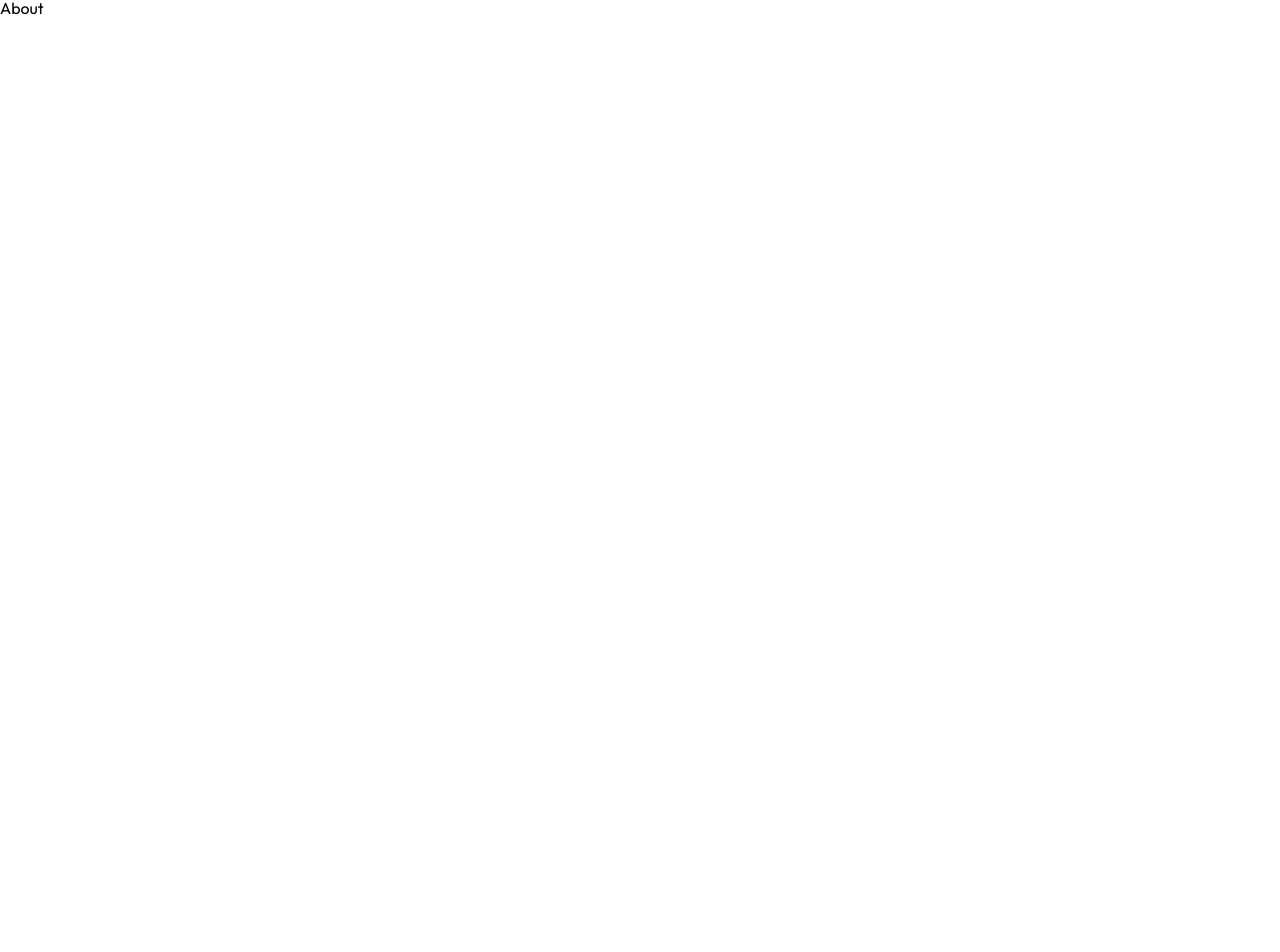
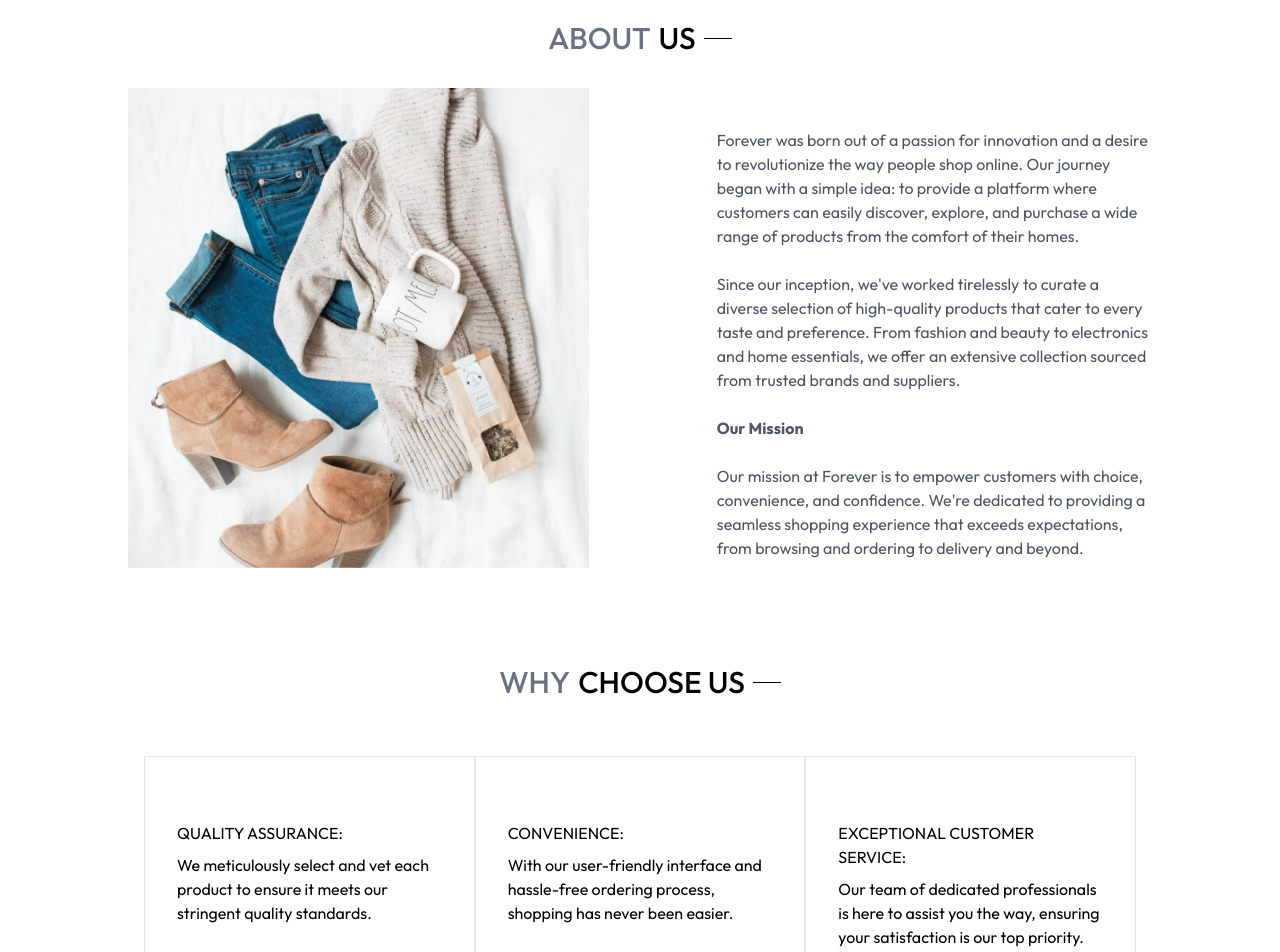
Before and after one commit to itsmikhil/Forever-Buy, a React (Vite) app in the folder frontend/: page /about in a window 1280 px wide. Shown: the part 77-1029 px from the top of the page. Before the commit the page ends 800 px from the top, so only its background shows below. Built offline with nearby package versions, Linux system fonts and the light colour scheme.

Commit message:
built about and contact page

```diff
--- a/frontend/src/App.jsx
+++ b/frontend/src/App.jsx
@@ -3,6 +3,7 @@ import Home from "./pages/Home";
 import Routing from "./routes/Routing";
 import NavBar from "./components/NavBar";
 import SideBar from "./components/SideBar";
+import Footer from "./components/Footer";
 
 const App = () => {
   return (
@@ -10,6 +11,7 @@ const App = () => {
       <NavBar />
       <SideBar />
       <Routing></Routing>
+      <Footer/>
     </div>
   );
 };
--- a/frontend/src/pages/About.jsx
+++ b/frontend/src/pages/About.jsx
@@ -1,9 +1,85 @@
-import React from 'react'
+import React from "react";
+import { assets } from "../assets/frontend_assets/assets";
+import Title from "../components/Title";
+import Subscribe from "../components/Subscribe";
+
+let data = [
+  {
+    heading: "Quality Assurance:",
+    para: "We meticulously select and vet each product to ensure it meets our stringent quality standards.",
+  },
+  {
+    heading: "Convenience:",
+    para: "With our user-friendly interface and hassle-free ordering process, shopping has never been easier.",
+  },
+  {
+    heading: "Exceptional Customer Service:",
+    para: "Our team of dedicated professionals is here to assist you the way, ensuring your satisfaction is our top priority.",
+  },
+];
 
 const About = () => {
   return (
-    <div>About</div>
-  )
-}
+    <div className="w-full relative py-6">
+      {/* Title */}
 
-export default About
+      <Title text1={"About"} text2="Us" para="" />
+
+      {/* About us text */}
+
+      <div className="w-[94%] flex-col sm:flex-row sm:w-[80%] mx-auto flex relative justify-between gap-8 sm:gap-32 py-8">
+        <img
+          src={assets.about_img}
+          alt=""
+          className="w-full sm:w-[45%] h-[25rem] sm:h-[30rem]"
+        />
+        <div className="flex flex-col gap-6 sm:py-10 text-gray-600">
+          <p>
+            Forever was born out of a passion for innovation and a desire to
+            revolutionize the way people shop online. Our journey began with a
+            simple idea: to provide a platform where customers can easily
+            discover, explore, and purchase a wide range of products from the
+            comfort of their homes.
+          </p>
+          <p>
+            Since our inception, we've worked tirelessly to curate a diverse
+            selection of high-quality products that cater to every taste and
+            preference. From fashion and beauty to electronics and home
+            essentials, we offer an extensive collection sourced from trusted
+            brands and suppliers.
+          </p>
+          <h1 className="font-bold">Our Mission</h1>
+          <p>
+            Our mission at Forever is to empower customers with choice,
+            convenience, and confidence. We're dedicated to providing a seamless
+            shopping experience that exceeds expectations, from browsing and
+            ordering to delivery and beyond.
+          </p>
+        </div>
+      </div>
+
+      {/* Why choose us */}
+      <div className="flex items-center justify-center gap-2 uppercase w-full py-8">
+        <h1 className="text-2xl sm:text-3xl font-medium text-gray-500">Why</h1>
+        <h1 className="text-2xl sm:text-3xl font-medium">Choose us</h1>
+        <hr className="w-7" />
+      </div>
+      <div className="w-[80%] mx-auto grid grid-cols-1 sm:grid-cols-3 px-4 py-6">
+        {data.map((item, index) => {
+          return (
+            <div
+              key={index}
+              className="flex flex-col gap-2 border-[1px] border-gray-200 py-16 px-8"
+            >
+              <h1 className="uppercase">{item.heading}</h1>
+              <p>{item.para}</p>
+            </div>
+          );
+        })}
+      </div>
+      <Subscribe/>
+    </div>
+  );
+};
+
+export default About;
--- a/frontend/src/pages/Collection.jsx
+++ b/frontend/src/pages/Collection.jsx
@@ -1,6 +1,5 @@
 import React from 'react'
 import AllCollection from '../components/AllCollection'
-import Footer from '../components/Footer'
 import Subscribe from '../components/Subscribe'
 
 const Collection = () => {
@@ -8,7 +7,6 @@ const Collection = () => {
     <div>
       <AllCollection/>
       <Subscribe/>
-      <Footer/>
     </div>
   )
 }
--- a/frontend/src/pages/ContactUs.jsx
+++ b/frontend/src/pages/ContactUs.jsx
@@ -1,9 +1,42 @@
-import React from 'react'
+import React from "react";
+import Title from "../components/Title";
+import { assets } from "../assets/frontend_assets/assets";
+import Subscribe from "../components/Subscribe";
 
 const ContactUs = () => {
   return (
-    <div>ContactUs</div>
-  )
-}
+    <div>
+      <div className="text-center text-2xl pt-10 ">
+        <Title text1={"CONTACT"} text2={"US"} para={""} />
+      </div>
+      <div className="w-[94%] mx-auto sm:w-full my-10 flex flex-col justify-center md:flex-row gap-10 mb-28">
+        <img
+          className="w-full md:max-w-[480px]"
+          src={assets.contact_img}
+          alt=""
+        />
+        <div className="flex flex-col justify-center items-start gap-6">
+          <p className="font-semibold text-xl text-gray-600">Our Store</p>
+          <p className="text-gray-500">
+            54709 Willms Station <br /> Suite 350, Washington, USA{" "}
+          </p>
+          <p className="text-gray-500">
+            Tel: (415) 555-0132 <br /> Email: admin@forever.com
+          </p>
+          <p className="font-semibold text-xl text-gray-600">
+            Careers at Forever
+          </p>
+          <p className="text-gray-600">
+            Learn more about our teams and job openings.
+          </p>
+          <button className="border border-black px-8 py-4 text-sm hover:bg-black hover:text-white transition-all duration-500">
+            Explore Jobs
+          </button>
+        </div>
+      </div>
+      <Subscribe />
+    </div>
+  );
+};
 
-export default ContactUs
+export default ContactUs;
--- a/frontend/src/pages/Home.jsx
+++ b/frontend/src/pages/Home.jsx
@@ -6,7 +6,6 @@ import Latest from '../components/Latest'
 import Bestseller from '../components/Bestseller'
 import Policies from '../components/Policies'
 import Subscribe from '../components/Subscribe'
-import Footer from '../components/Footer'
 
 const Home = () => {
   return (
@@ -16,7 +15,6 @@ const Home = () => {
         <Bestseller/>
         <Policies/>
         <Subscribe/>
-        <Footer/>
     </div>
   )
 }
```
